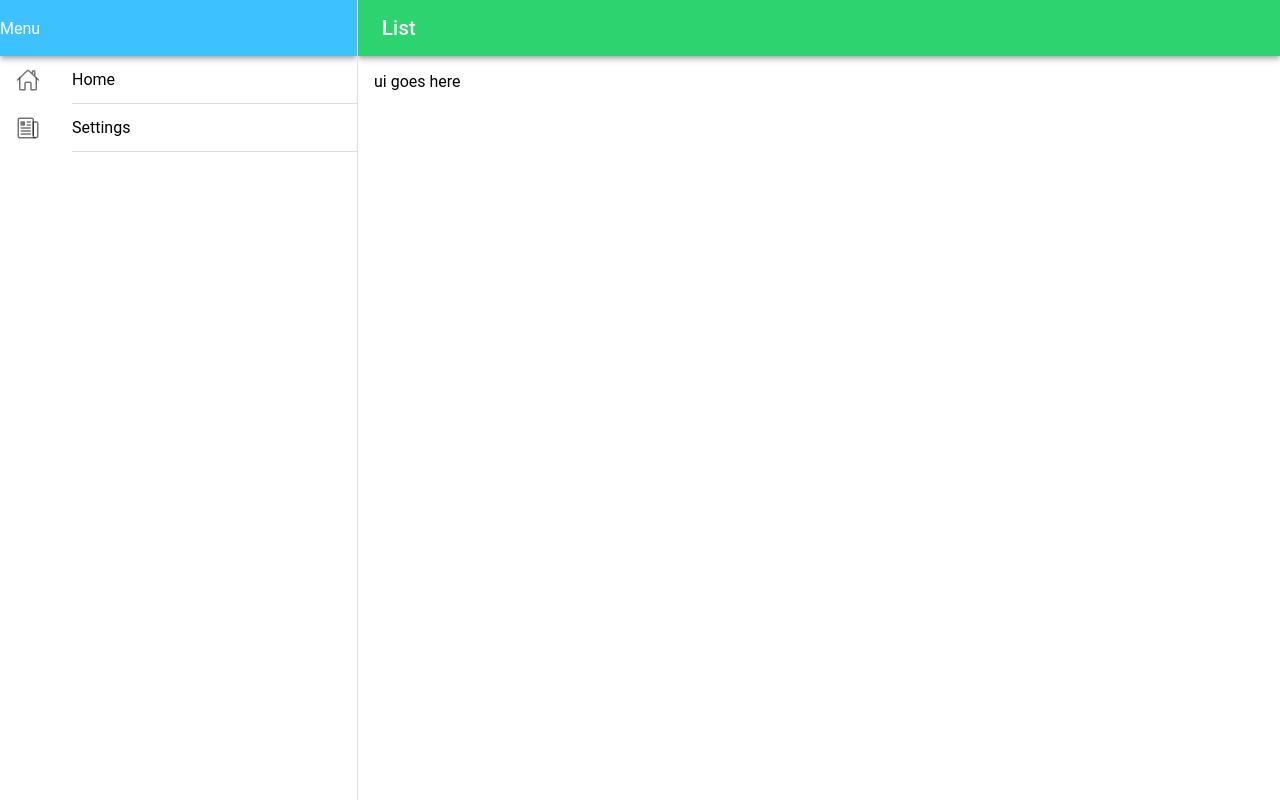
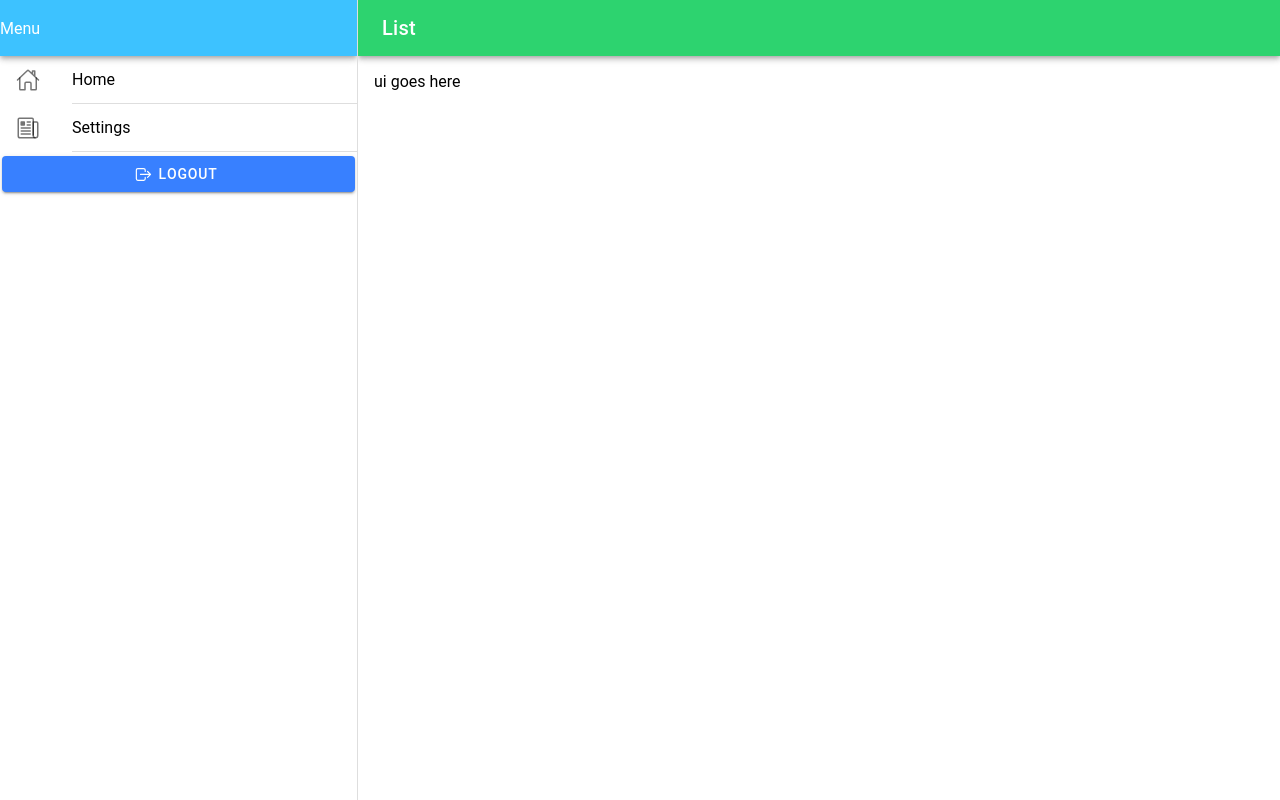
Before and after one commit to obuastella/Ionic, a React (Vite) app in the folder myApp/: page /app/list in a window 1280 px wide. Built offline with nearby package versions, Linux system fonts and the light colour scheme.

Commit message:
Added logout button

```diff
--- a/myApp/src/pages/Menu.tsx
+++ b/myApp/src/pages/Menu.tsx
@@ -1,4 +1,5 @@
 import {
+  IonButton,
   IonContent,
   IonHeader,
   IonIcon,
@@ -16,7 +17,7 @@ import React from "react";
 import { Route, Redirect } from "react-router";
 import List from "./List";
 import Settings from "./Settings";
-import { homeOutline, newspaperOutline } from "ionicons/icons";
+import { homeOutline, logOutOutline, newspaperOutline } from "ionicons/icons";
 
 const Menu: React.FC = () => {
   // Creating paths for menu items
@@ -26,8 +27,8 @@ const Menu: React.FC = () => {
   ];
   return (
     <IonPage>
-      {/* side bar */}
       <IonSplitPane contentId="main">
+        {/* Side bar */}
         <IonMenu contentId="main">
           <IonHeader>
             <IonToolbar color="secondary">Menu</IonToolbar>
@@ -45,6 +46,12 @@ const Menu: React.FC = () => {
                 </IonItem>
               </IonMenuToggle>
             ))}
+            <IonMenuToggle autoHide={false}>
+              <IonButton expand="block" routerLink="/" routerDirection="root">
+                <IonIcon slot="start" icon={logOutOutline} />
+                Logout
+              </IonButton>
+            </IonMenuToggle>
           </IonContent>
         </IonMenu>
         <IonRouterOutlet id="main">
```
